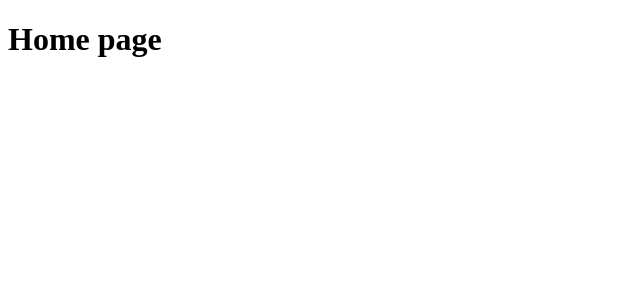
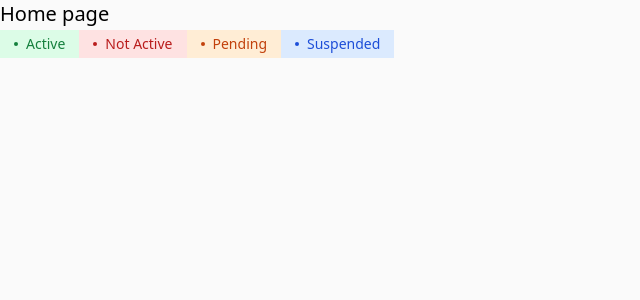
Before and after one commit to Hruchman-Ruslan/tru-scape, a Next.js app: page / in a window 1280 px wide. Shown: the top 300 px of the page, without its empty margins (0-640 px from the left). Built offline with nearby package versions, Linux system fonts and the light colour scheme.

Commit message:
feat: styles clsx tailwind

```diff
--- a/package.json
+++ b/package.json
@@ -9,6 +9,7 @@
     "lint": "next lint"
   },
   "dependencies": {
+    "clsx": "^2.1.0",
     "next": "14.1.0",
     "react": "^18",
     "react-dom": "^18"
@@ -17,10 +18,13 @@
     "@types/node": "^20",
     "@types/react": "^18",
     "@types/react-dom": "^18",
+    "autoprefixer": "^10.4.17",
     "eslint": "^8",
     "eslint-config-next": "14.1.0",
     "eslint-config-prettier": "^9.1.0",
+    "postcss": "^8.4.33",
     "prettier": "^3.2.4",
+    "tailwindcss": "^3.4.1",
     "typescript": "^5"
   }
 }
--- /dev/null
+++ b/postcss.config.js
@@ -0,0 +1,6 @@
+module.exports = {
+  plugins: {
+    tailwindcss: {},
+    autoprefixer: {},
+  },
+}
--- /dev/null
+++ b/src/app/components/status-label.tsx
@@ -0,0 +1,39 @@
+import React from 'react';
+import clsx from 'clsx';
+
+export enum Status {
+  Active = 'active',
+  NotActive = 'notActive',
+  Pending = 'pending',
+  Suspended = 'suspended',
+}
+
+export interface StatusLabelProps {
+  children: React.ReactNode;
+  status: Status;
+  disabled?: boolean;
+}
+
+export default function StatusLabel({
+  children,
+  status,
+  disabled,
+}: StatusLabelProps) {
+  return (
+    <div
+      className={clsx(
+        'inline-flex items-center py-1 px-3.5 rounded-3x1 text-sm font-medium',
+        status === Status.Active && 'text-green-700 bg-green-100',
+        status === Status.NotActive && 'text-red-700 bg-red-100',
+        status === Status.Pending && 'text-orange-700 bg-orange-100',
+        status === Status.Suspended && 'text-blue-700 bg-blue-100',
+        {
+          ['opacity-75 cursor-not-allowed']: disabled,
+        },
+      )}
+    >
+      <div className="w-1 h-1 mr-2 rounded-full bg-current" />
+      {children}
+    </div>
+  );
+}
--- a/src/app/globals.css
+++ b/src/app/globals.css
@@ -1,5 +1,13 @@
+@tailwind base;
+@tailwind components;
+@tailwind utilities;
+
 * {
   box-sizing: border-box;
   padding: 0;
   margin: 0;
 }
+
+body {
+  background-color: #fafafa;
+}
--- a/src/app/layout.tsx
+++ b/src/app/layout.tsx
@@ -1,10 +1,11 @@
-import React from "react";
+import React from 'react';
+import './globals.css';
 
 export default function RootLayout({
   children,
-}: Readonly<{
+}: {
   children: React.ReactNode;
-}>) {
+}) {
   return (
     <html lang="en">
       <body>{children}</body>
--- a/src/app/page.tsx
+++ b/src/app/page.tsx
@@ -1,7 +1,13 @@
+import StatusLabel, { Status } from './components/status-label';
+
 export default function Home() {
   return (
     <main>
-      <h1>Home page</h1>
+      <h1 className="text-xl">Home page</h1>
+      <StatusLabel status={Status.Active}>Active</StatusLabel>
+      <StatusLabel status={Status.NotActive}>Not Active</StatusLabel>
+      <StatusLabel status={Status.Pending}>Pending</StatusLabel>
+      <StatusLabel status={Status.Suspended}>Suspended</StatusLabel>
     </main>
   );
 }
--- /dev/null
+++ b/tailwind.config.js
@@ -0,0 +1,8 @@
+/** @type {import('tailwindcss').Config} */
+module.exports = {
+  content: ['./src/**/*.{js,ts,jsx,tsx,mdx}'],
+  theme: {
+    extend: {},
+  },
+  plugins: [],
+};
```
Also changed, not shown: 1 other file (tests, documents, lock files or other folders).
